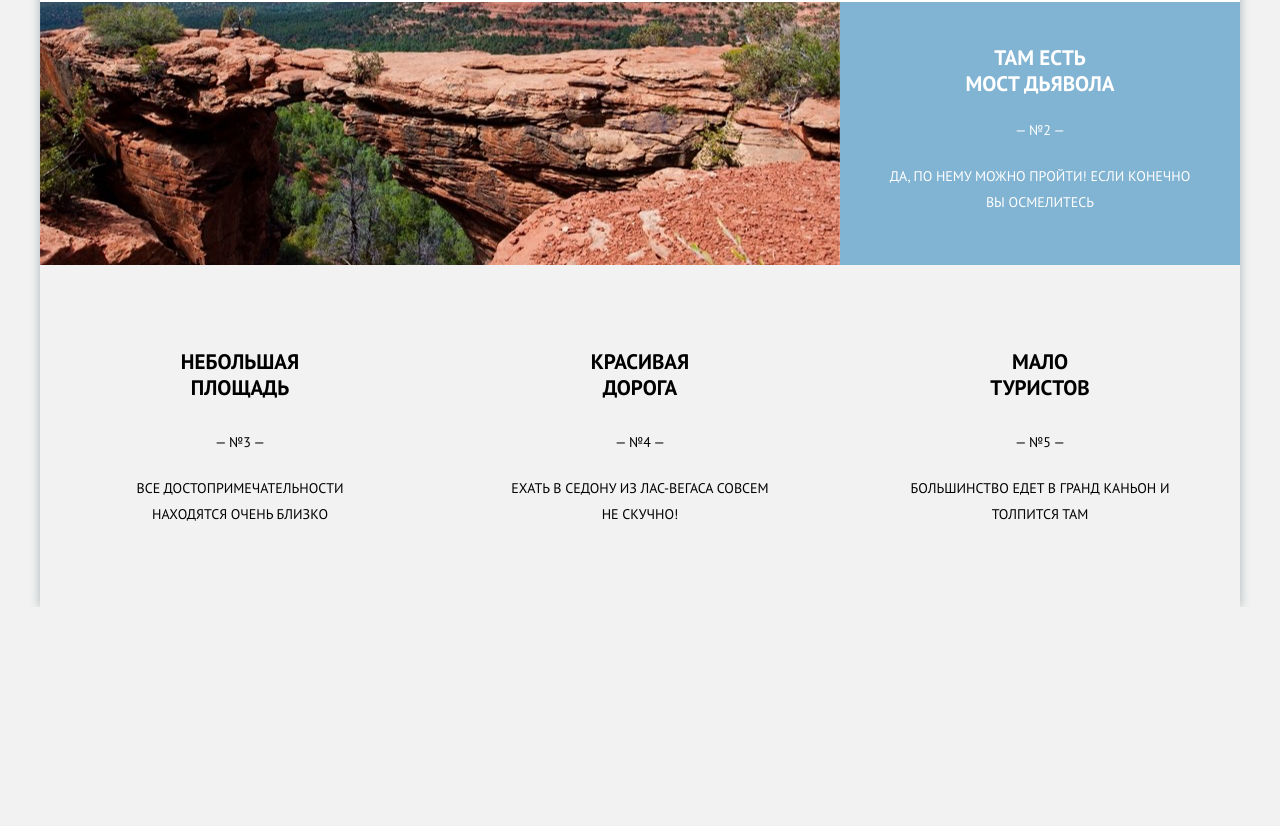
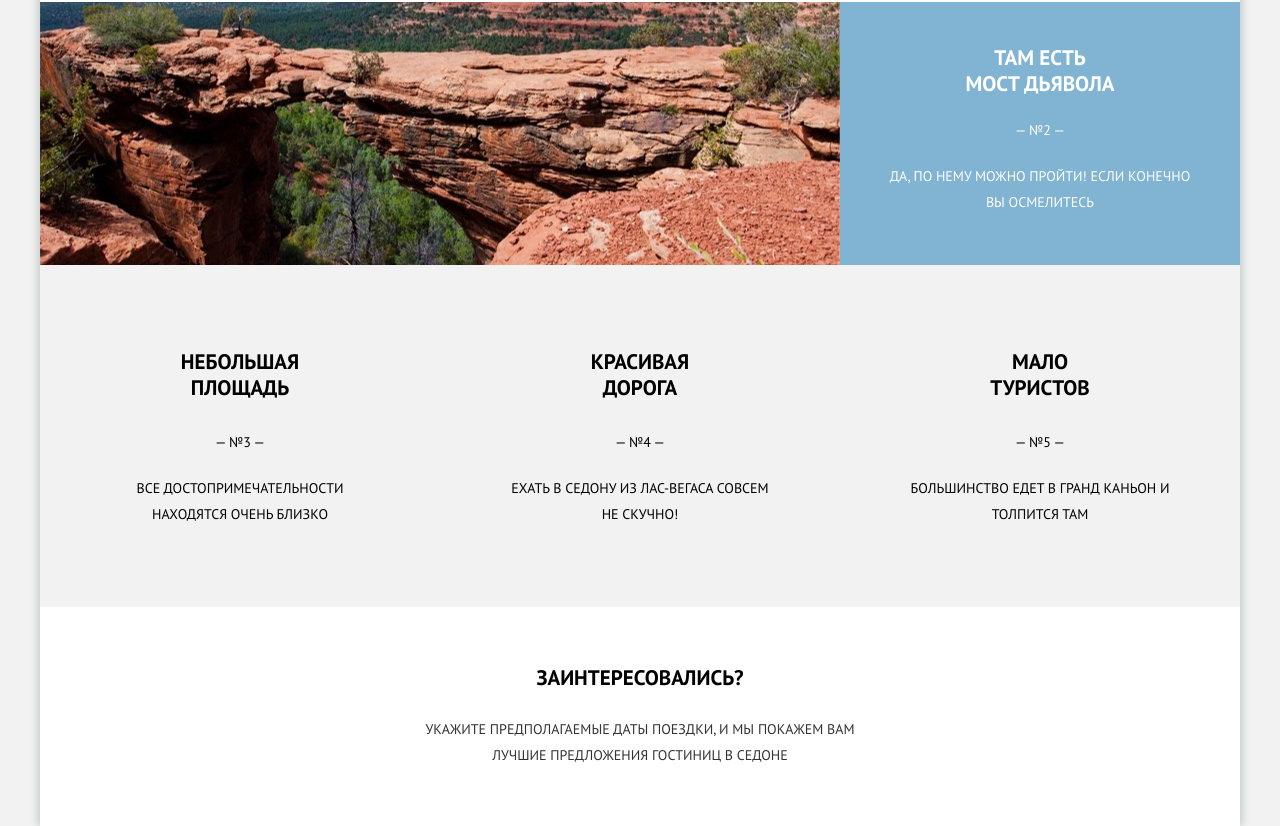
Before and after one commit to shock-dev/sedona, a Vue app: page / in a window 1280 px wide. Shown: the part 1401-2227 px from the top of the page. Before the commit the page ends 2008 px from the top, so only its background shows below. Built offline with nearby package versions, Linux system fonts and the light colour scheme.

Commit message:
integration this to a home page

```diff
--- a/src/views/Home.vue
+++ b/src/views/Home.vue
@@ -2,16 +2,19 @@
   <div class="home">
     <app-intro/>
     <app-advantages/>
+    <app-search/>
   </div>
 </template>
 
 <script>
 import AppIntro from "@/components/appIntro";
 import AppAdvantages from "@/components/appAdvantages";
+import AppSearch from "@/components/appSearch";
 
 export default {
   name: 'Home',
   components: {
+    AppSearch,
     AppAdvantages,
     AppIntro
   }
```
